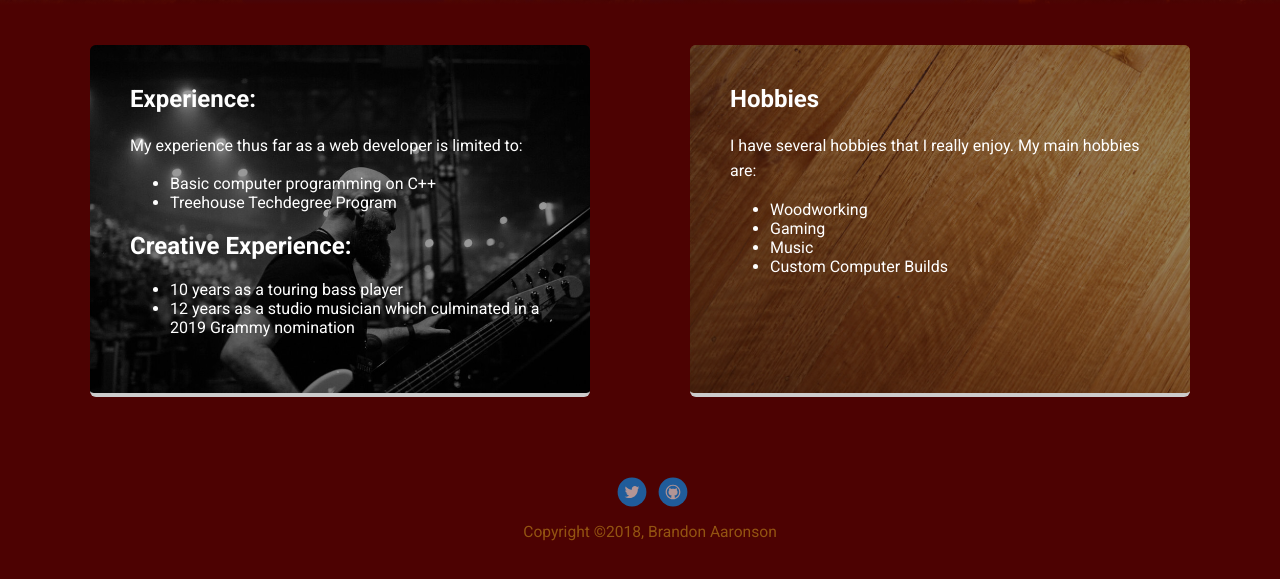
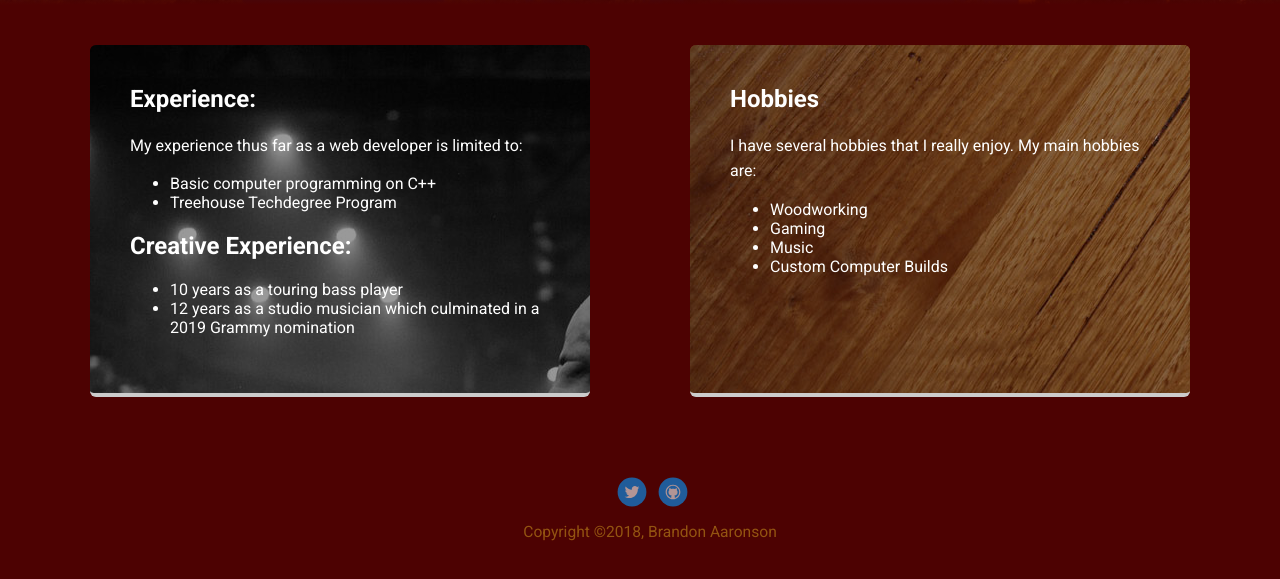
Before and after one commit to brandonaaronson/Techdegree-Project-1, a plain HTML site: page experience.html in a window 1280 px wide. Shown: the part 465-1044 px from the top of the page. Drawn offline with Linux system fonts and the light colour scheme; a web font is replaced by a local one.

Commit message:
Final Final Update

```diff
--- a/experience.html
+++ b/experience.html
@@ -23,7 +23,7 @@
     </header>
 
     <main class="flex">
-      <div class="experience">
+      <div class="card experience">
         <h2>Experience:</h2>
         <p>My experience thus far as a web developer is limited to:</p>
         <ul>
@@ -37,7 +37,7 @@
         </ul>
       </div>
 
-        <div class="hobbies">
+        <div class="card hobbies">
           <h2>Hobbies</h2>
             <p>I have several hobbies that I really enjoy.  My main hobbies are:</p>
             <ul>
--- a/styles.css
+++ b/styles.css
@@ -104,43 +104,29 @@ header .profile-image:hover {
   border-bottom: 4px solid #ccc;
   border-radius: 6px;
   transition: all .5s;
+  box-shadow: inset 0 0 0 1000px rgba(0,0,0,.4);
+  background-size: cover;
+  color: white;
 }
 .card:hover {
   border-color: goldenrod;
 }
 
+.background {
+  background: url('images/arena.jpg');
+  background-position: 55%;
+}
+
+.goals {
+  background: url('images/goals.jpg');
+}
 
 .experience {
-  margin: 20px;
-  padding: 20px 40px 40px;
-  max-width: 500px;
-  text-align: left;
   background: url('images/me.jpg');
-  box-shadow: inset 0 0 0 1000px rgba(0,0,0,.4);
-  background-size: cover;
-  border-bottom: 4px solid #ccc;
-  border-radius: 6px;
-  transition: all .5s;
-  color: white;
-}
-.experience:hover {
-  border-color: goldenrod;
-}
+ }
+
 .hobbies {
-  margin: 20px;
-  padding: 20px 40px 40px;
-  max-width: 500px;
-  text-align: left;
   background: url('images/MountainAshFloor.jpg');
-  background-size: cover;
-  box-shadow: inset 0 0 0 1000px rgba(0,0,0,.4);
-  border-bottom: 4px solid #ccc;
-  border-radius: 6px;
-  transition: all .5s;
-  color: white;
-}
-.hobbies:hover {
-  border-color: goldenrod;
 }
 
 ul.skills {
@@ -159,7 +145,7 @@ ul.skills {
 }
 
 .skills li:nth-child(odd) {
-  background: rgba(77, 2, 2, 0.685);
+  background: rgb(77, 2, 2);
   box-shadow:0 1px 3px rgba(72, 2, 2, .8);
   color: white;
 }
```
Also changed, not shown: index.html (+2 -2 lines), images/arena.jpg (added), images/goals.jpg (added).
